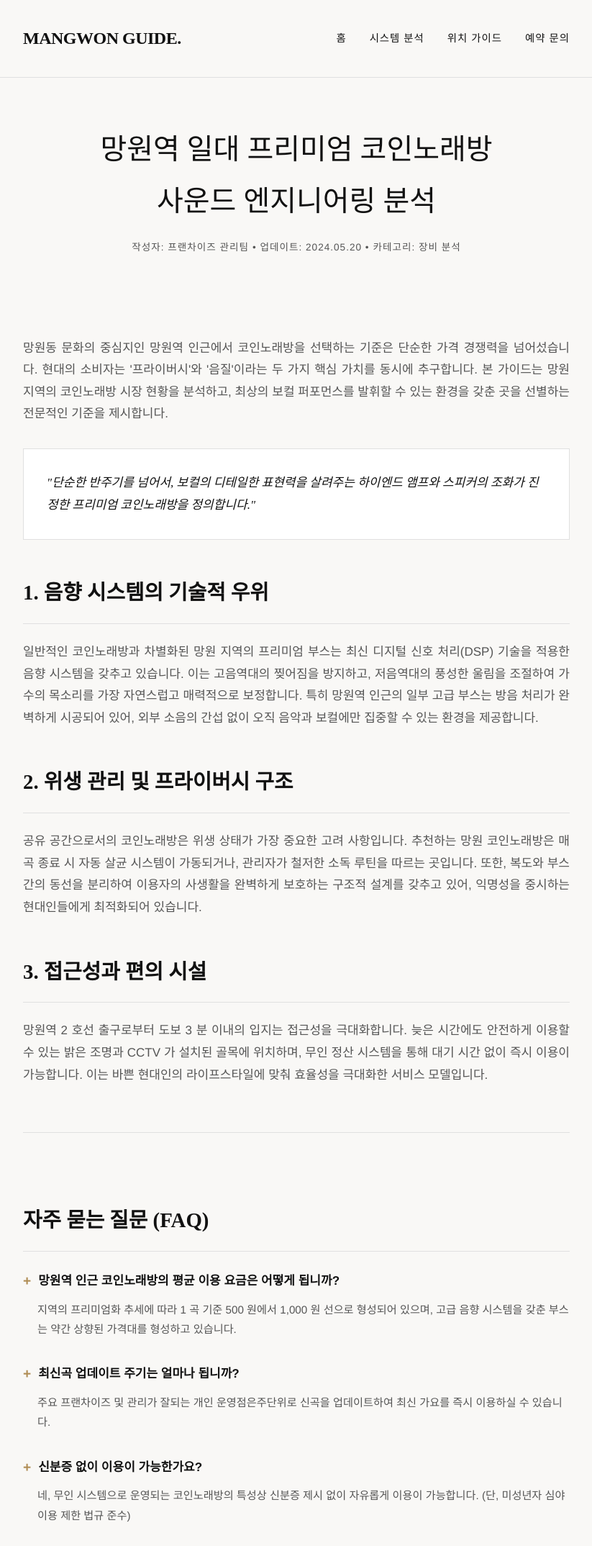
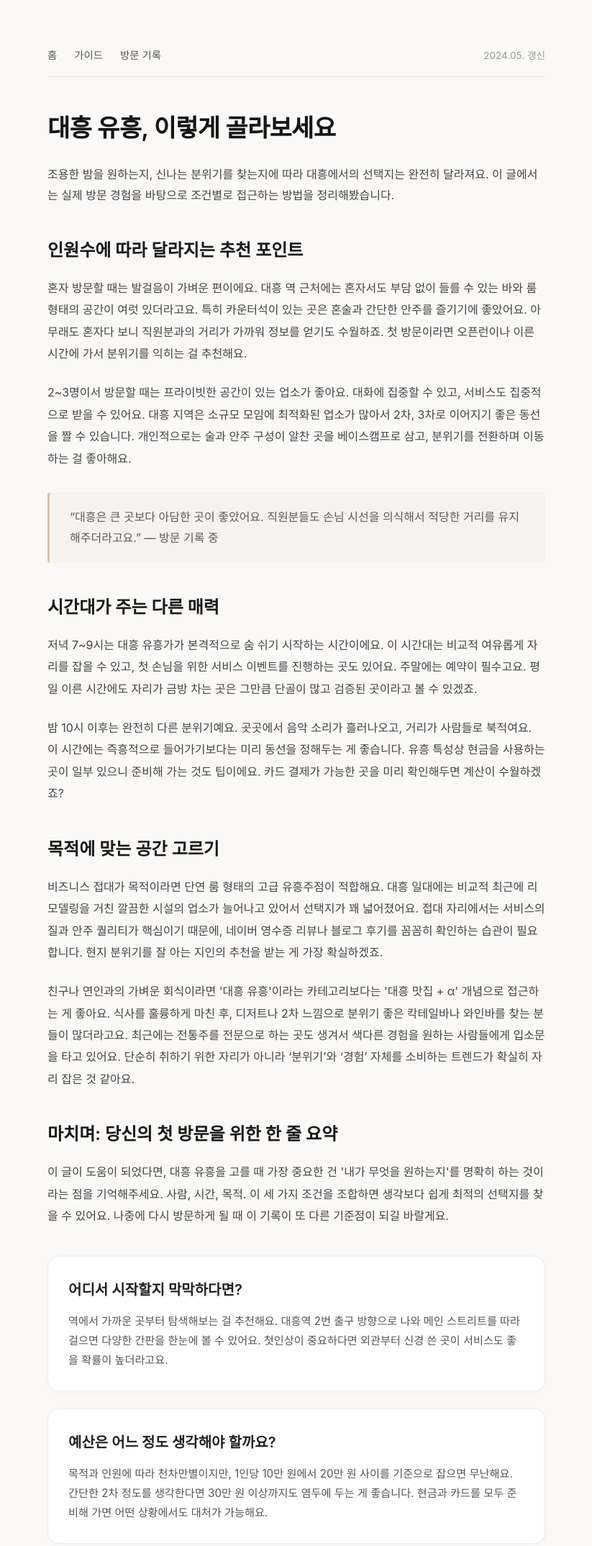
Before and after one commit to dydrkrtks7-cmd/bp-fukuoka-plumbing, a plain HTML site: page blog.html in a window 1280 px wide. Shown: the top 2148 px of the page at 72% size, without its empty margins (228-1051 px from the left). Drawn offline with Linux system fonts and the light colour scheme.

```diff
--- a/blog.html
+++ b/blog.html
@@ -3,317 +3,69 @@
 <head>
 <meta charset="UTF-8">
 <meta name="viewport" content="width=device-width, initial-scale=1.0">
-    <meta name="bpaas-design-system" content="editorial-apple">
-    <meta name="bpaas-design-theme" content="kr-ivory-ink">
-    <title>망원 코인노래방 추천정보 | 프리미엄 사운드 가이드</title>
-    <meta name="description" content="망원역 인근 최고의 코인노래방 추천정보를 제공합니다. 최신 하이엔드 음향 시스템, 프라이빗한 부스 구조, 위생적인 환경을 자랑하는 프리미엄 노래방의 상세 가이드.">
-    <meta name="keywords" content="망원 코인노래방, 망원 노래방 추천, 프라이빗 코인노래방, 고품질 노래방, 망원역 노래방">
-    <link rel="canonical" href="https://shirtslab-mapo.xyz/blog.html">
-    <!-- Open Graph -->
+<title>대흥 유흥 추천 가이드 — 처음 방문자를 위한 조건별 선택 노트</title>
+<meta name="description" content="대흥 유흥 정보를 방문 기록 형식으로 정리했습니다. 인원·시간·목적에 따라 답이 달라지는 조건별 가이드.">
+<meta name="keywords" content="대흥 유흥, 대흥 유흥 추천, 대흥 유흥 가이드">
+<link rel="canonical" href="https://daeheung-nightlife-note.mapo-shirts-insider.xyz/blog.html">
+<meta property="og:title" content="대흥 유흥 추천 가이드 — 처음 방문자를 위한 조건별 선택 안내">
+<meta property="og:description" content="대흥 유흥 정보를 방문 기록 형식으로 정리했습니다. 인원·시간·목적에 따라 답이 달라지는 조건별 가이드.">
 <meta property="og:type" content="website">
-    <meta property="og:title" content="망원 코인노래방 추천정보 | 프리미엄 사운드 경험">
-    <meta property="og:description" content="망원역 인근 최고의 코인노래방 추천정보를 제공합니다. 최신 하이엔드 음향 시스템, 프라이빗한 부스 구조, 위생적인 환경을 자랑하는 프리미엄 노래방의 상세 가이드.">
-    <meta property="og:image" content="https://fukuoka-plumbing.pages.dev/og-image.jpg">
-    <meta property="og:url" content="https://shirtslab-mapo.xyz/blog.html">
-
+<meta property="og:url" content="https://daeheung-nightlife-note.mapo-shirts-insider.xyz/blog.html">
 <style>
-        /* CSS DNA: Editorial Luxury / Ivory-Ink */
-        :root {
-            --bg-color: #F9F8F6; /* Ivory Paper */
-            --text-main: #111111; /* Deep Ink */
-            --text-sub: #555555; /* Grey Ink */
-            --accent: #B08D55; /* Muted Gold */
-            --border-light: #E0E0E0;
-            --font-serif: 'Didot', 'Times New Roman', serif;
-            --font-sans: 'Helvetica Neue', 'Arial', sans-serif;
-            --spacing-unit: 1.5rem;
-            --max-width: 800px;
-        }
-
-        * {
-            box-sizing: border-box;
-            margin: 0;
-            padding: 0;
-        }
-
-        body {
-            background-color: var(--bg-color);
-            color: var(--text-main);
-            font-family: var(--font-sans);
-            line-height: 1.8;
-            font-size: 17px;
-            -webkit-font-smoothing: antialiased;
-        }
-
-        a {
-            text-decoration: none;
-            color: inherit;
-            transition: color 0.3s ease;
-        }
-
-        a:hover {
-            color: var(--accent);
-        }
-
-        /* Layout */
-        .container {
-            max-width: var(--max-width);
-            margin: 0 auto;
-            padding: 0 20px;
-        }
-
-        header {
-            padding: 2rem 0;
-            border-bottom: 1px solid var(--border-light);
-            position: sticky;
-            top: 0;
-            background-color: var(--bg-color);
-            z-index: 1000;
-        }
-
-        .header-inner {
-            display: flex;
-            justify-content: space-between;
-            align-items: center;
-        }
-
-        .logo {
-            font-family: var(--font-serif);
-            font-size: 1.5rem;
-            font-weight: 700;
-            letter-spacing: -0.5px;
-            color: var(--text-main);
-        }
-
-        .nav-links {
-            display: flex;
-            gap: 2rem;
-        }
-
-        .nav-links a {
-            font-size: 0.9rem;
-            text-transform: uppercase;
-            letter-spacing: 1px;
-            font-weight: 500;
-        }
-
-        /* Hamburger Menu */
-        .menu-toggle {
-            display: none;
-            flex-direction: column;
-            cursor: pointer;
-            width: 30px;
-        }
-
-        .menu-toggle span {
-            height: 2px;
-            background-color: var(--text-main);
-            margin: 3px 0;
-            transition: 0.3s;
-        }
-
-        /* Content Typography */
-        .hero-section {
-            padding: 4rem 0;
-            text-align: center;
-        }
-
-        h1 {
-            font-family: var(--font-serif);
-            font-size: 2.5rem;
-            font-weight: 400;
-            margin-bottom: 1rem;
-            color: var(--text-main);
-        }
-
-        .meta-info {
-            font-size: 0.85rem;
-            color: var(--text-sub);
-            margin-bottom: 3rem;
-            text-transform: uppercase;
-            letter-spacing: 1px;
-        }
-
-        .article-content {
-            margin-bottom: 4rem;
-        }
-
-        .article-content h2 {
-            font-family: var(--font-serif);
-            font-size: 1.8rem;
-            margin-top: 3rem;
-            margin-bottom: 1.5rem;
-            padding-bottom: 1rem;
-            border-bottom: 1px solid var(--border-light);
-        }
-
-        .article-content p {
-            margin-bottom: 1.5rem;
-            color: var(--text-sub);
-            text-align: justify;
-        }
-
-        .highlight-box {
-            background-color: #fff;
-            padding: 2rem;
-            border: 1px solid var(--border-light);
-            margin: 2rem 0;
-            font-family: var(--font-serif);
-            font-style: italic;
-            color: var(--text-main);
-        }
-
-        /* FAQ Section */
-        .faq-section {
-            margin-top: 4rem;
-            border-top: 1px solid var(--border-light);
-            padding-top: 3rem;
-        }
-
-        .faq-item {
-            margin-bottom: 2rem;
-        }
-
-        .faq-question {
-            font-weight: 700;
-            margin-bottom: 0.5rem;
-            display: flex;
-            align-items: center;
-        }
-
-        .faq-question::before {
-            content: '+';
-            margin-right: 10px;
-            color: var(--accent);
-            font-size: 1.2rem;
-        }
-
-        .faq-answer {
-            color: var(--text-sub);
-            padding-left: 20px;
-            font-size: 0.95rem;
-        }
-
-        /* Footer */
-        footer {
-            margin-top: 5rem;
-            padding: 3rem 0;
-            border-top: 1px solid var(--border-light);
-            text-align: center;
-            font-size: 0.8rem;
-            color: var(--text-sub);
-        }
-
-        /* Responsive */
-        @media (max-width: 768px) {
-            .nav-links {
-                display: none;
-                position: absolute;
-                top: 100%;
-                left: 0;
-                width: 100%;
-                background-color: var(--bg-color);
-                flex-direction: column;
-                padding: 2rem;
-                border-bottom: 1px solid var(--border-light);
-                gap: 1.5rem;
-                text-align: center;
-            }
-
-            .nav-links.active {
-                display: flex;
-            }
-
-            .menu-toggle {
-                display: flex;
-            }
-
-            h1 {
-                font-size: 2rem;
-            }
-
-            .container {
-                padding: 0 15px;
-            }
-        }
+* { margin: 0; padding: 0; box-sizing: border-box; }
+body { font-family: 'Pretendard', 'Noto Sans KR', -apple-system, sans-serif; background: #faf9f7; color: #1e1e1e; line-height: 1.8; }
+.m-body-o24v { max-width: 740px; margin: 0 auto; padding: 48px 24px; }
+.m-body-o24v h1 { font-size: 2.125rem; font-weight: 600; letter-spacing: -0.02em; margin-bottom: 1.25rem; color: #161616; }
+.m-body-o24v p { font-size: 1rem; color: #444; margin-bottom: 1.75rem; }
+.r-list-brpt { list-style: none; padding: 0; margin: 2.5rem 0; }
+.q-wrap-p3hy { background: #ffffff; border-radius: 16px; padding: 28px; box-shadow: 0 1px 6px rgba(0,0,0,0.04); margin-bottom: 24px; border: 1px solid #eeeeee; }
+.q-wrap-p3hy:first-child { margin-top: 0; }
+.q-wrap-p3hy h3 { font-size: 1.25rem; font-weight: 600; margin-bottom: 0.75rem; color: #222; }
+.q-wrap-p3hy p { font-size: 0.95rem; color: #555; margin-bottom: 0; }
+.n-nav-px9v { display: flex; gap: 24px; align-items: center; padding: 16px 0; border-bottom: 1px solid #e5e5e5; margin-bottom: 40px; font-size: 0.9rem; }
+.n-nav-px9v a { color: #555; text-decoration: none; }
+.n-nav-px9v a:hover { color: #b8926b; }
+.n-nav-px9v time { color: #999; margin-left: auto; font-size: 0.85rem; }
+.r-body-n7rw { margin-top: 1.5rem; }
+.r-body-n7rw h2 { font-size: 1.5rem; font-weight: 600; margin-top: 2.5rem; margin-bottom: 1rem; color: #1a1a1a; }
+.r-body-n7rw p { margin-bottom: 1.5rem; line-height: 1.9; }
+.r-body-n7rw blockquote { border-left: 3px solid #d4c5b0; margin: 2rem 0; padding: 1.25rem 1.75rem; background: #f6f3ef; font-style: normal; color: #5a5a5a; border-radius: 4px; }
 </style>
 </head>
 <body>
-
-    <header>
-        <div class="container header-inner">
-            <a href="#" class="logo">MANGWON GUIDE.</a>
-            <nav class="nav-links" id="navLinks">
+<div class="m-body-o24v">
+<nav class="n-nav-px9v">
 <a href="#">홈</a>
-                <a href="#">시스템 분석</a>
-                <a href="#">위치 가이드</a>
-                <a href="#">예약 문의</a>
+<a href="#">가이드</a>
+<a href="#">방문 기록</a>
+<time>2024.05. 갱신</time>
 </nav>
-            <div class="menu-toggle" onclick="toggleMenu()">
-                <span></span>
-                <span></span>
-                <span></span>
+<h1>대흥 유흥, 이렇게 골라보세요</h1>
+<p>조용한 밤을 원하는지, 신나는 분위기를 찾는지에 따라 대흥에서의 선택지는 완전히 달라져요. 이 글에서는 실제 방문 경험을 바탕으로 조건별로 접근하는 방법을 정리해봤습니다.</p>
+<div class="r-body-n7rw">
+<h2>인원수에 따라 달라지는 추천 포인트</h2>
+<p>혼자 방문할 때는 발걸음이 가벼운 편이에요. 대흥 역 근처에는 혼자서도 부담 없이 들를 수 있는 바와 룸 형태의 공간이 여럿 있더라고요. 특히 카운터석이 있는 곳은 혼술과 간단한 안주를 즐기기에 좋았어요. 아무래도 혼자다 보니 직원분과의 거리가 가까워 정보를 얻기도 수월하죠. 첫 방문이라면 오픈런이나 이른 시간에 가서 분위기를 익히는 걸 추천해요.</p>
+<p>2~3명이서 방문할 때는 프라이빗한 공간이 있는 업소가 좋아요. 대화에 집중할 수 있고, 서비스도 집중적으로 받을 수 있어요. 대흥 지역은 소규모 모임에 최적화된 업소가 많아서 2차, 3차로 이어지기 좋은 동선을 짤 수 있습니다. 개인적으로는 술과 안주 구성이 알찬 곳을 베이스캠프로 삼고, 분위기를 전환하며 이동하는 걸 좋아해요.</p>
+<blockquote>“대흥은 큰 곳보다 아담한 곳이 좋았어요. 직원분들도 손님 시선을 의식해서 적당한 거리를 유지해주더라고요.” — 방문 기록 중</blockquote>
+<h2>시간대가 주는 다른 매력</h2>
+<p>저녁 7~9시는 대흥 유흥가가 본격적으로 숨 쉬기 시작하는 시간이에요. 이 시간대는 비교적 여유롭게 자리를 잡을 수 있고, 첫 손님을 위한 서비스 이벤트를 진행하는 곳도 있어요. 주말에는 예약이 필수고요. 평일 이른 시간에도 자리가 금방 차는 곳은 그만큼 단골이 많고 검증된 곳이라고 볼 수 있겠죠.</p>
+<p>밤 10시 이후는 완전히 다른 분위기예요. 곳곳에서 음악 소리가 흘러나오고, 거리가 사람들로 북적여요. 이 시간에는 즉흥적으로 들어가기보다는 미리 동선을 정해두는 게 좋습니다. 유흥 특성상 현금을 사용하는 곳이 일부 있으니 준비해 가는 것도 팁이에요. 카드 결제가 가능한 곳을 미리 확인해두면 계산이 수월하겠죠?</p>
+<h2>목적에 맞는 공간 고르기</h2>
+<p>비즈니스 접대가 목적이라면 단연 룸 형태의 고급 유흥주점이 적합해요. 대흥 일대에는 비교적 최근에 리모델링을 거친 깔끔한 시설의 업소가 늘어나고 있어서 선택지가 꽤 넓어졌어요. 접대 자리에서는 서비스의 질과 안주 퀄리티가 핵심이기 때문에, 네이버 영수증 리뷰나 블로그 후기를 꼼꼼히 확인하는 습관이 필요합니다. 현지 분위기를 잘 아는 지인의 추천을 받는 게 가장 확실하겠죠.</p>
+<p>친구나 연인과의 가벼운 회식이라면 '대흥 유흥'이라는 카테고리보다는 '대흥 맛집 + α' 개념으로 접근하는 게 좋아요. 식사를 훌륭하게 마친 후, 디저트나 2차 느낌으로 분위기 좋은 칵테일바나 와인바를 찾는 분들이 많더라고요. 최근에는 전통주를 전문으로 하는 곳도 생겨서 색다른 경험을 원하는 사람들에게 입소문을 타고 있어요. 단순히 취하기 위한 자리가 아니라 ‘분위기’와 ‘경험’ 자체를 소비하는 트렌드가 확실히 자리 잡은 것 같아요.</p>
+<h2>마치며: 당신의 첫 방문을 위한 한 줄 요약</h2>
+<p>이 글이 도움이 되었다면, 대흥 유흥을 고를 때 가장 중요한 건 '내가 무엇을 원하는지'를 명확히 하는 것이라는 점을 기억해주세요. 사람, 시간, 목적. 이 세 가지 조건을 조합하면 생각보다 쉽게 최적의 선택지를 찾을 수 있어요. 나중에 다시 방문하게 될 때 이 기록이 또 다른 기준점이 되길 바랄게요.</p>
 </div>
+<div class="r-list-brpt">
+<div class="q-wrap-p3hy">
+<h3>어디서 시작할지 막막하다면?</h3>
+<p>역에서 가까운 곳부터 탐색해보는 걸 추천해요. 대흥역 2번 출구 방향으로 나와 메인 스트리트를 따라 걸으면 다양한 간판을 한눈에 볼 수 있어요. 첫인상이 중요하다면 외관부터 신경 쓴 곳이 서비스도 좋을 확률이 높더라고요.</p>
 </div>
-    </header>
-
-    <main class="container">
-        <article class="hero-section">
-            <h1>망원역 일대 프리미엄 코인노래방<br>사운드 엔지니어링 분석</h1>
-            <div class="meta-info">
-                <span>작성자: 프랜차이즈 관리팀</span> &bull; <span>업데이트: 2024.05.20</span> &bull; <span>카테고리: 장비 분석</span>
-            </div>
-        </article>
-
-        <div class="article-content">
-            <p>망원동 문화의 중심지인 망원역 인근에서 코인노래방을 선택하는 기준은 단순한 가격 경쟁력을 넘어섰습니다. 현대의 소비자는 '프라이버시'와 '음질'이라는 두 가지 핵심 가치를 동시에 추구합니다. 본 가이드는 망원 지역의 코인노래방 시장 현황을 분석하고, 최상의 보컬 퍼포먼스를 발휘할 수 있는 환경을 갖춘 곳을 선별하는 전문적인 기준을 제시합니다.</p>
-
-            <div class="highlight-box">
-                "단순한 반주기를 넘어서, 보컬의 디테일한 표현력을 살려주는 하이엔드 앰프와 스피커의 조화가 진정한 프리미엄 코인노래방을 정의합니다."
-            </div>
-
-            <h2>1. 음향 시스템의 기술적 우위</h2>
-            <p>일반적인 코인노래방과 차별화된 망원 지역의 프리미엄 부스는 최신 디지털 신호 처리(DSP) 기술을 적용한 음향 시스템을 갖추고 있습니다. 이는 고음역대의 찢어짐을 방지하고, 저음역대의 풍성한 울림을 조절하여 가수의 목소리를 가장 자연스럽고 매력적으로 보정합니다. 특히 망원역 인근의 일부 고급 부스는 방음 처리가 완벽하게 시공되어 있어, 외부 소음의 간섭 없이 오직 음악과 보컬에만 집중할 수 있는 환경을 제공합니다.</p>
-
-            <h2>2. 위생 관리 및 프라이버시 구조</h2>
-            <p>공유 공간으로서의 코인노래방은 위생 상태가 가장 중요한 고려 사항입니다. 추천하는 망원 코인노래방은 매 곡 종료 시 자동 살균 시스템이 가동되거나, 관리자가 철저한 소독 루틴을 따르는 곳입니다. 또한, 복도와 부스 간의 동선을 분리하여 이용자의 사생활을 완벽하게 보호하는 구조적 설계를 갖추고 있어, 익명성을 중시하는 현대인들에게 최적화되어 있습니다.</p>
-
-            <h2>3. 접근성과 편의 시설</h2>
-            <p>망원역 2 호선 출구로부터 도보 3 분 이내의 입지는 접근성을 극대화합니다. 늦은 시간에도 안전하게 이용할 수 있는 밝은 조명과 CCTV 가 설치된 골목에 위치하며, 무인 정산 시스템을 통해 대기 시간 없이 즉시 이용이 가능합니다. 이는 바쁜 현대인의 라이프스타일에 맞춰 효율성을 극대화한 서비스 모델입니다.</p>
-
-            <div class="faq-section">
-                <h2>자주 묻는 질문 (FAQ)</h2>
-
-                <div class="faq-item">
-                    <div class="faq-question">망원역 인근 코인노래방의 평균 이용 요금은 어떻게 됩니까?</div>
-                    <div class="faq-answer">지역의 프리미엄화 추세에 따라 1 곡 기준 500 원에서 1,000 원 선으로 형성되어 있으며, 고급 음향 시스템을 갖춘 부스는 약간 상향된 가격대를 형성하고 있습니다.</div>
-                </div>
-
-                <div class="faq-item">
-                    <div class="faq-question">최신곡 업데이트 주기는 얼마나 됩니까?</div>
-                    <div class="faq-answer">주요 프랜차이즈 및 관리가 잘되는 개인 운영점은주단위로 신곡을 업데이트하여 최신 가요를 즉시 이용하실 수 있습니다.</div>
-                </div>
-
-                <div class="faq-item">
-                    <div class="faq-question">신분증 없이 이용이 가능한가요?</div>
-                    <div class="faq-answer">네, 무인 시스템으로 운영되는 코인노래방의 특성상 신분증 제시 없이 자유롭게 이용이 가능합니다. (단, 미성년자 심야 이용 제한 법규 준수)</div>
+<div class="q-wrap-p3hy">
+<h3>예산은 어느 정도 생각해야 할까요?</h3>
+<p>목적과 인원에 따라 천차만별이지만, 1인당 10만 원에서 20만 원 사이를 기준으로 잡으면 무난해요. 간단한 2차 정도를 생각한다면 30만 원 이상까지도 염두에 두는 게 좋습니다. 현금과 카드를 모두 준비해 가면 어떤 상황에서도 대처가 가능해요.</p>
 </div>
 </div>
 </div>
-    </main>
-
-    <footer>
-        <div class="container">
-            <p>&copy; 2024 Mangwon Premium Karaoke Guide. All rights reserved.</p>
-            <p>본 콘텐츠는 정보 제공을 목적으로 하며, 상업적 이용은 제한됩니다.</p>
-        </div>
-    </footer>
-
-    <script>
-        function toggleMenu() {
-            const nav = document.getElementById('navLinks');
-            nav.classList.toggle('active');
-        }
-    </script>
 </body>
 </html>
```
Lines whose indentation alone changed are shown as unchanged.
